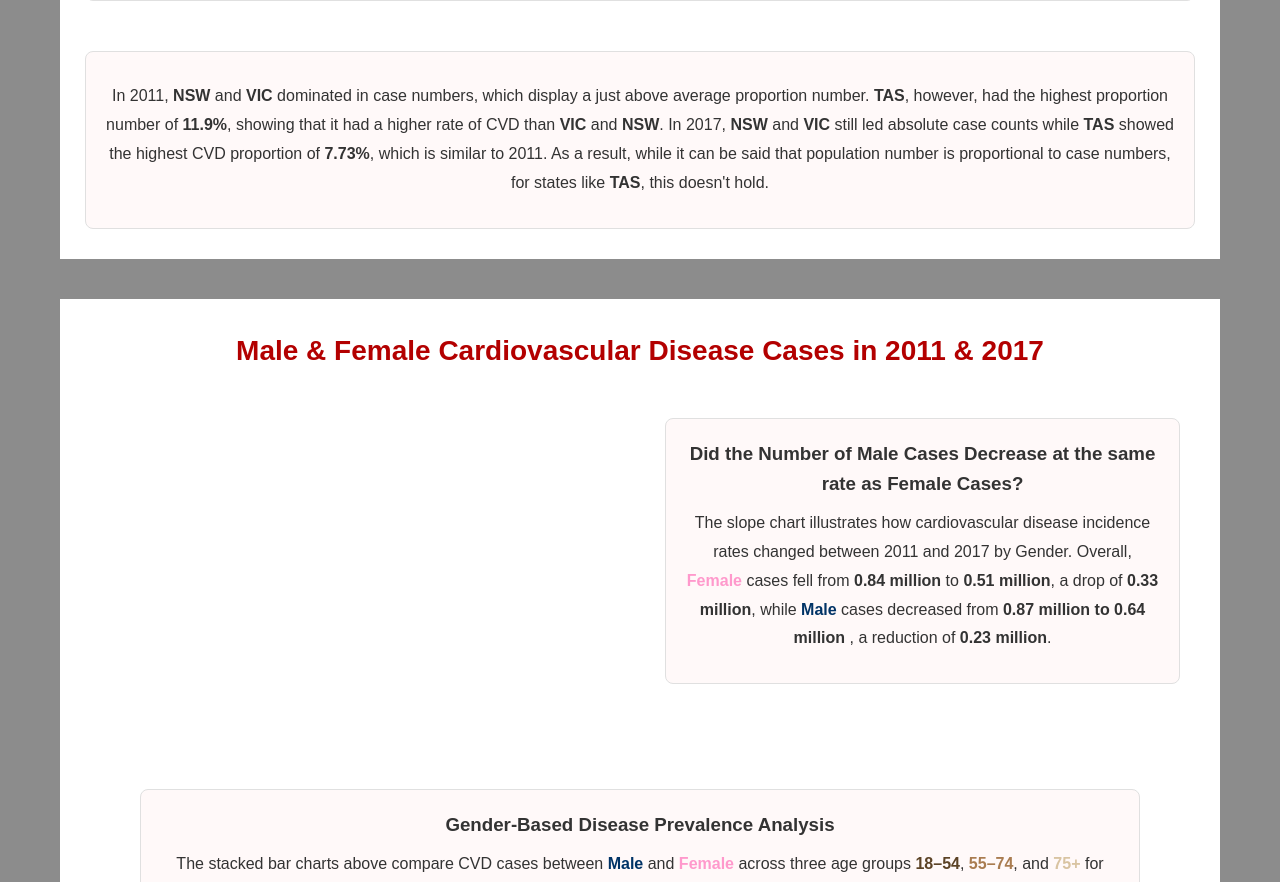
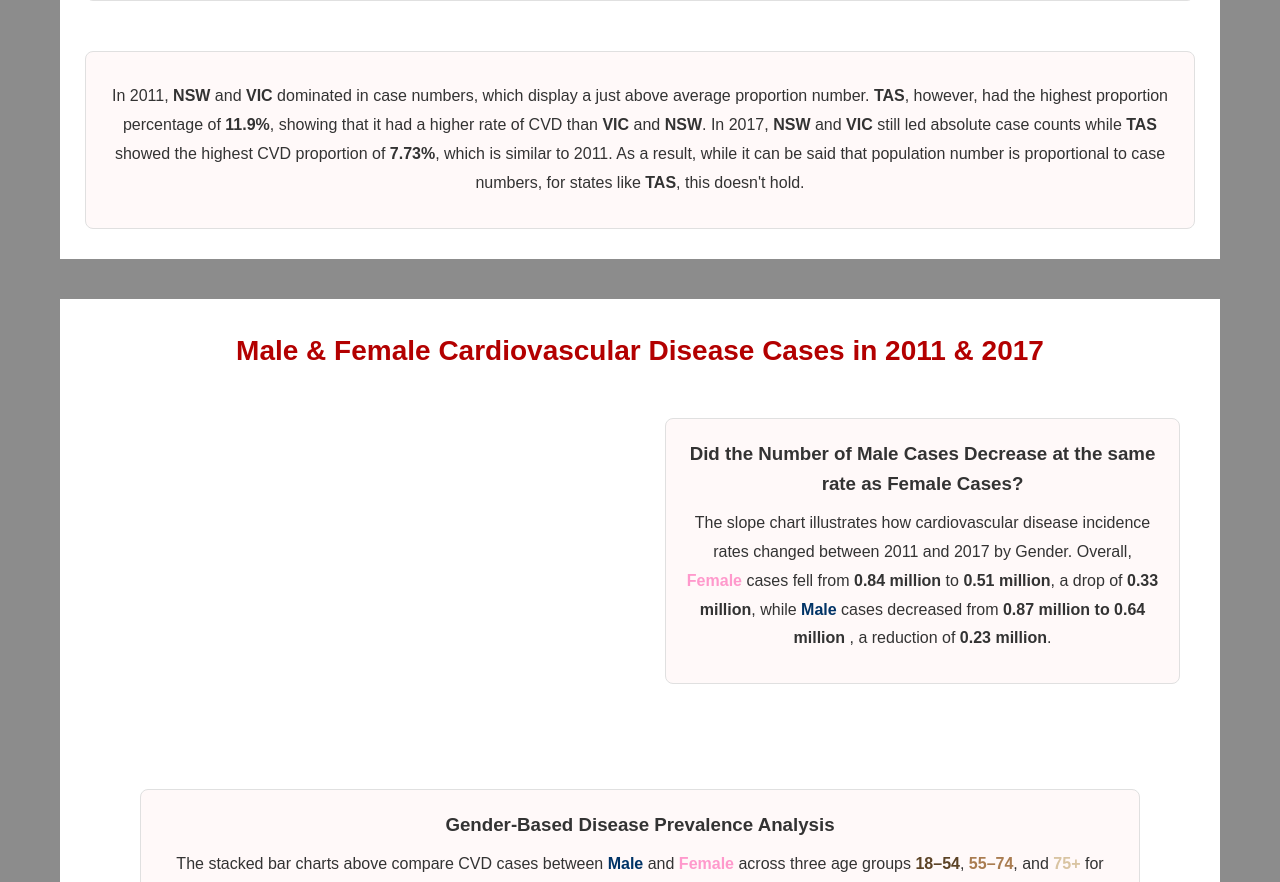
Before and after one commit to harryKatelis/Data-Visualisation-2-FINAL, a plain HTML site: page index.html in a window 1280 px wide. Shown: the part 2048-2930 px from the top of the page. Drawn offline with Linux system fonts and the light colour scheme; a script that the page names is missing.

Commit message:
Update index.html

```diff
--- a/index.html
+++ b/index.html
@@ -188,7 +188,7 @@
       <div style="background-color: #fff9f9; padding: 20px; border-radius: 8px; border: 1px solid #e0e0e0; margin-top: 30px;">
         <p> In 2011, <strong>NSW</strong> and <strong>VIC</strong> dominated in case numbers, which display a just above average proportion number. <strong
           >TAS</strong>, however, had the highest
-          proportion number of <strong>11.9%</strong>, showing that it had a higher rate of CVD than <strong>VIC</strong> and <strong>NSW</strong>. In 2017, <strong>NSW</strong> and <strong>VIC</strong>
+          proportion percentage of <strong>11.9%</strong>, showing that it had a higher rate of CVD than <strong>VIC</strong> and <strong>NSW</strong>. In 2017, <strong>NSW</strong> and <strong>VIC</strong>
         still led absolute case counts while <strong>TAS</strong> showed the highest CVD proportion of <strong>7.73%</strong>, which is similar to 2011. As a result, while it can be said that
       population number is proportional to case numbers, for states like <strong>TAS</strong>, this doesn't hold.</p>
 
```
